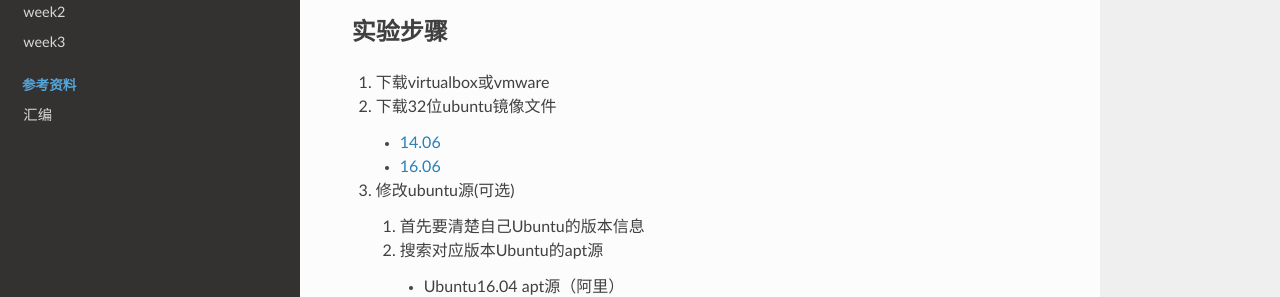
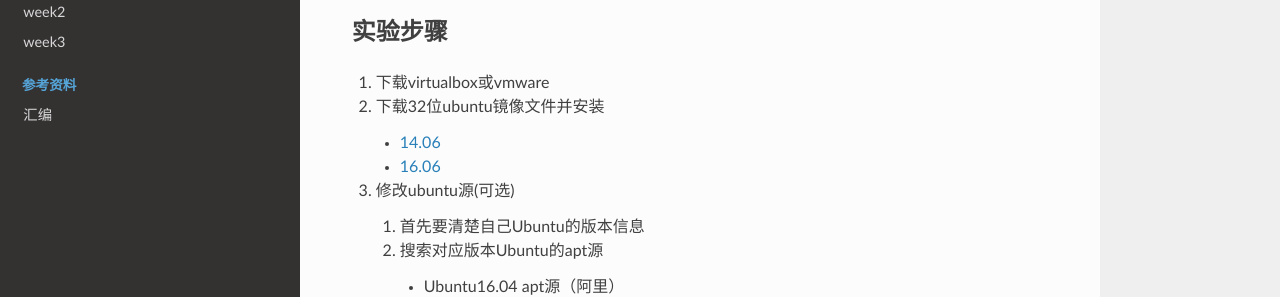
Before and after one commit to codefuturedalao/whu_os_ex_2021, a Sphinx documentation site: the page built from source/week1.md, in a window 1280 px wide and 900 px high. Shown: the part 452-749 px from the top of the window. Built offline with Sphinx 7.4.7 and the Read the Docs theme 2.0.0, drawn with Linux system fonts in a browser that asks for light colours; pages that are not in the unit, such as notebooks, are missing from menus.

Commit message:
update week1.md

```diff
--- a/source/week1.md
+++ b/source/week1.md
@@ -22,7 +22,7 @@
 
 1. 下载virtualbox或vmware
 
-2. 下载32位ubuntu镜像文件
+2. 下载32位ubuntu镜像文件并安装
 
    * [14.06](https://mirrors.163.com/ubuntu-releases/14.04/ubuntu-14.04.6-desktop-i386.iso)
    * [16.06](https://mirrors.163.com/ubuntu-releases/16.04/ubuntu-16.04.6-desktop-i386.iso)
```
